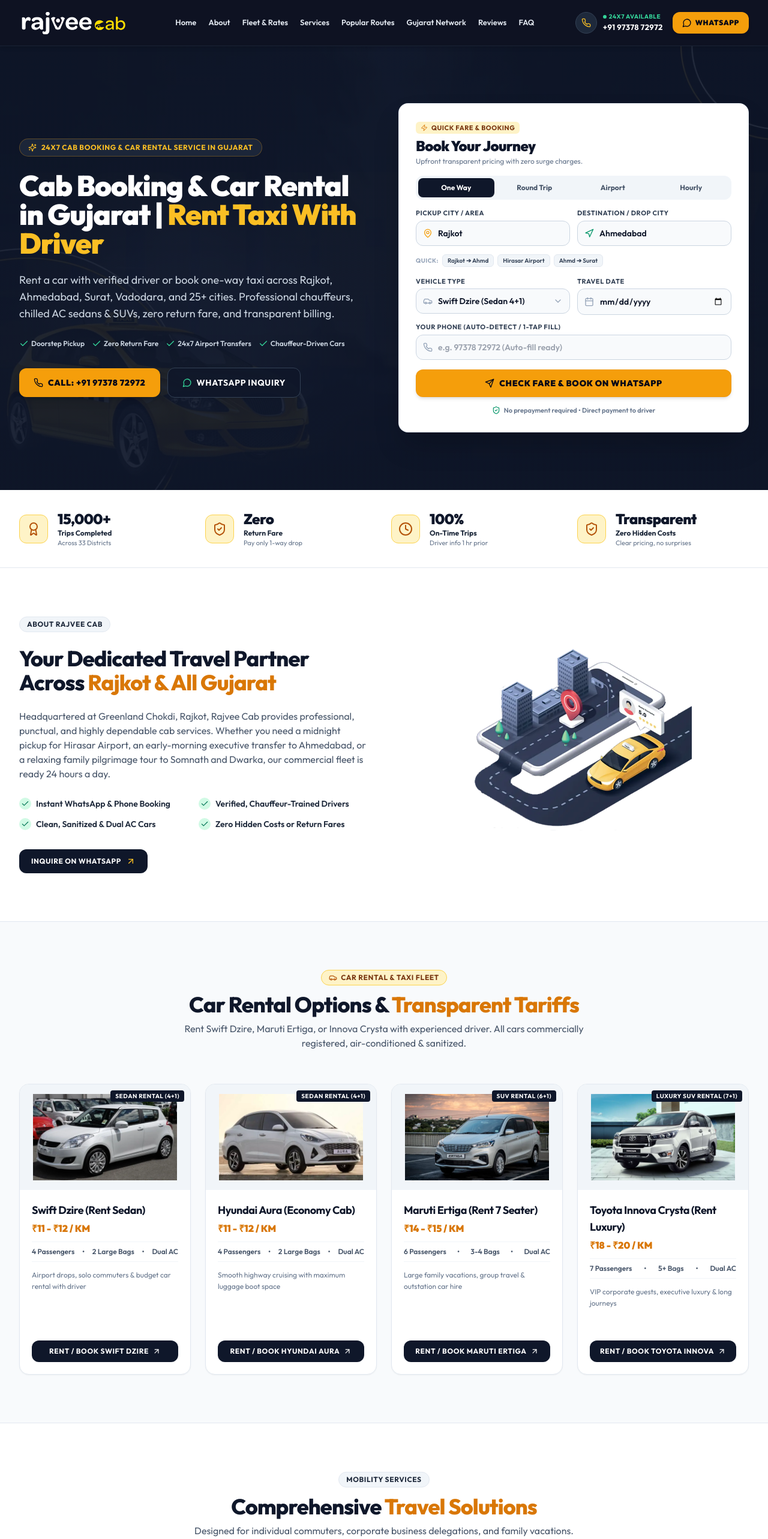
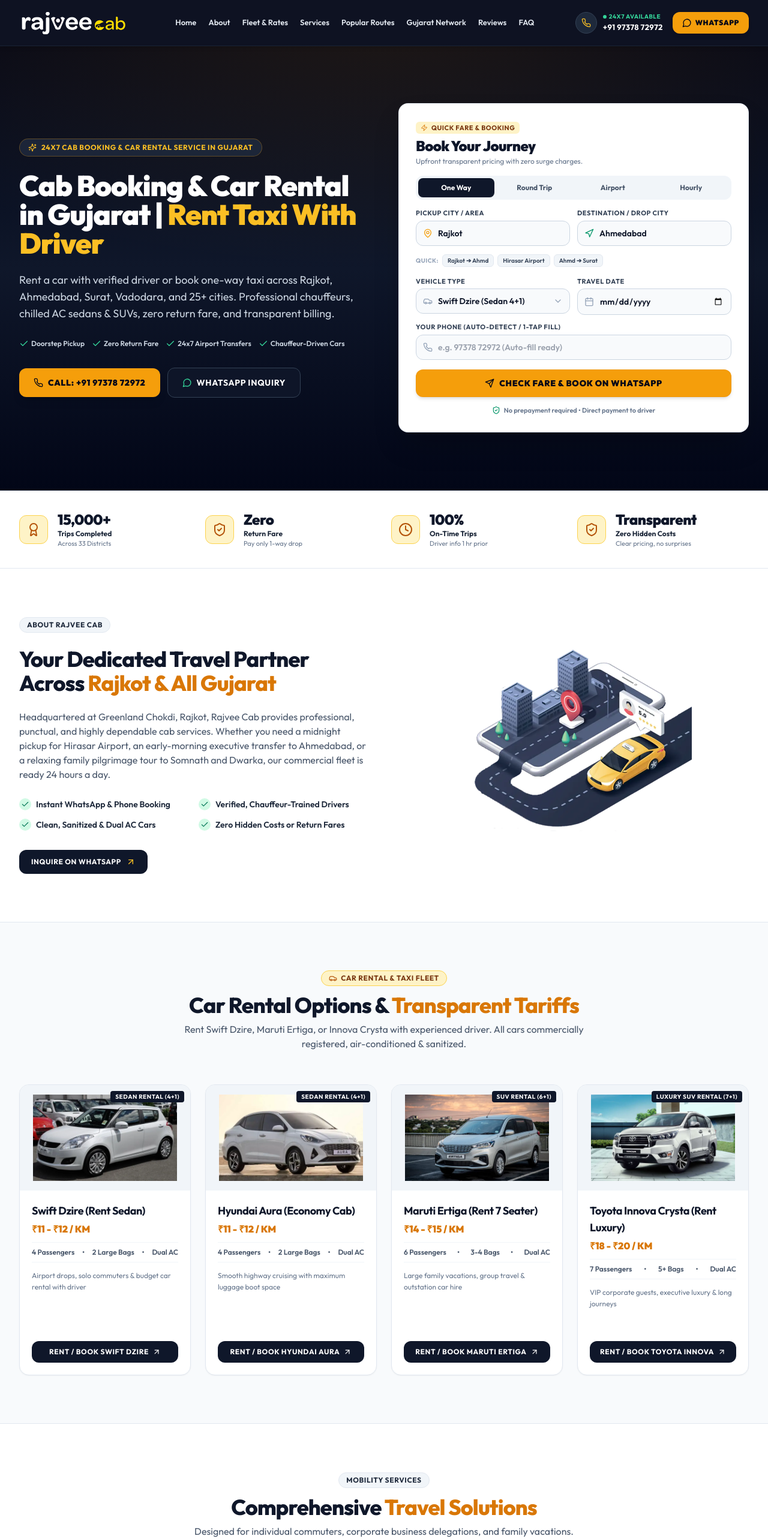
Before and after one commit to rajvee-cab/rajvee-cab.github.io, a Next.js app: page / in a window 1280 px wide. Shown: the top 2566 px of the page at 60% size. Built offline with nearby package versions, Linux system fonts and the light colour scheme.

Commit message:
Optimize LCP and Speed Index: Defer Google Maps iframe, remove background image network bottleneck, defer gtag, and optimize font/image loading for 91+ mobile score

```diff
--- a/src/app/layout.jsx
+++ b/src/app/layout.jsx
@@ -8,7 +8,6 @@
 const outfit = Outfit({
   subsets: ['latin'],
   display: 'swap',
-  weight: ['400', '500', '600', '700', '800', '900'],
 });
 
 export const viewport = {
@@ -185,11 +184,8 @@
           type="application/ld+json"
           dangerouslySetInnerHTML={{ __html: JSON.stringify(schemaTaxiService) }}
         />
-        {/* Google Analytics (gtag.js) - Direct Head Execution */}
-        <script
-          async
-          src="https://www.googletagmanager.com/gtag/js?id=G-Q158Y8TLVZ"
-        />
+        {/* Google Analytics (gtag.js) - High Performance Deferred Execution */}
+        <link rel="dns-prefetch" href="https://www.googletagmanager.com" />
         <script
           dangerouslySetInnerHTML={{
             __html: `
@@ -199,6 +195,26 @@
               gtag('config', 'G-Q158Y8TLVZ', {
                 page_path: window.location.pathname,
               });
+
+              function loadGtag() {
+                if (window.__gtagLoaded) return;
+                window.__gtagLoaded = true;
+                var s = document.createElement('script');
+                s.async = true;
+                s.src = 'https://www.googletagmanager.com/gtag/js?id=G-Q158Y8TLVZ';
+                document.head.appendChild(s);
+              }
+              if (document.readyState === 'complete') {
+                loadGtag();
+              } else {
+                window.addEventListener('load', function() {
+                  if ('requestIdleCallback' in window) {
+                    requestIdleCallback(loadGtag);
+                  } else {
+                    setTimeout(loadGtag, 1200);
+                  }
+                });
+              }
             `,
           }}
         />
--- a/src/app/page.jsx
+++ b/src/app/page.jsx
@@ -124,76 +124,13 @@
     },
   ];
 
-  const faqSchema = {
-    '@context': 'https://schema.org',
-    '@type': 'FAQPage',
-    mainEntity: [
-      {
-        '@type': 'Question',
-        name: 'How do I book a cab with Rajvee Cab?',
-        acceptedAnswer: {
-          '@type': 'Answer',
-          text: 'You can book instantly by calling our 24x7 desk at +91 97378 72972 or by sending a message on WhatsApp. Simply share your pickup location, drop city, travel date, and preferred car type. You will receive an immediate confirmation with driver and vehicle details.',
-        },
-      },
-      {
-        '@type': 'Question',
-        name: 'Is one-way taxi service available without paying return fare?',
-        acceptedAnswer: {
-          '@type': 'Answer',
-          text: 'Yes, 100%! With Rajvee Cab One-Way drops, you pay ONLY for the one-sided journey from your pickup to destination city. You never pay any return charges or empty vehicle return kms.',
-        },
-      },
-      {
-        '@type': 'Question',
-        name: 'What is the estimated taxi fare from Rajkot to Ahmedabad?',
-        acceptedAnswer: {
-          '@type': 'Answer',
-          text: 'For Rajkot to Ahmedabad one-way travel, Sedan (Swift Dzire / Hyundai Aura) typically starts around ₹2,299 to ₹2,500. Spacious SUVs like Maruti Ertiga range from ₹3,400 to ₹3,600, and Toyota Innova Crysta starts from ₹4,500. All fares are transparent with zero hidden charges.',
-        },
-      },
-      {
-        '@type': 'Question',
-        name: 'Do you provide 24x7 pickups for Rajkot Hirasar Airport & Ahmedabad SVPI Airport?',
-        acceptedAnswer: {
-          '@type': 'Answer',
-          text: 'Yes! We operate 24 hours a day, 365 days a year. Whether you have an early morning 4:00 AM flight departure or a late midnight flight arrival, our chauffeurs will be waiting at the terminal with your nameboard.',
-        },
-      },
-      {
-        '@type': 'Question',
-        name: 'What payment modes are accepted?',
-        acceptedAnswer: {
-          '@type': 'Answer',
-          text: 'We accept Cash, Google Pay, PhonePe, Paytm, and all UPI applications directly upon the completion of your journey. For corporate clients, clear trip receipts and bank transfer options are also available.',
-        },
-      },
-      {
-        '@type': 'Question',
-        name: 'Are the cabs safe for families, senior citizens, and female travelers?',
-        acceptedAnswer: {
-          '@type': 'Answer',
-          text: 'Safety is our highest priority. All Rajvee Cab drivers are police-verified, experienced on national and state highways, polite, and non-smoking. All vehicles are equipped with GPS tracking and chilled dual-AC systems.',
-        },
-      },
-    ],
-  };
-
   return (
     <div className="w-full max-w-full overflow-x-hidden">
-      <script
-        type="application/ld+json"
-        dangerouslySetInnerHTML={{ __html: JSON.stringify(faqSchema) }}
-      />
-      {/* 1. Hero Section - Executive Corporate Styling */}
-      <section
-        className="relative py-10 sm:py-16 lg:py-24 bg-slate-950 text-white bg-cover bg-center"
-        style={{
-          backgroundImage:
-            "linear-gradient(rgba(15, 23, 42, 0.90), rgba(15, 23, 42, 0.94)), url('/frontend/imgs/Banner1.webp')",
-        }}
-      >
-        <div className="max-w-7xl mx-auto px-4 sm:px-6 lg:px-8">
+      {/* 1. Hero Section - Executive Corporate Styling (Zero-network pure CSS background for instant LCP) */}
+      <section className="relative py-10 sm:py-16 lg:py-24 bg-gradient-to-b from-slate-950 via-slate-900 to-slate-950 text-white border-b border-slate-800/80 overflow-hidden">
+        {/* Subtle decorative ambient glow */}
+        <div className="absolute inset-0 bg-[radial-gradient(ellipse_80%_60%_at_50%_-10%,rgba(245,158,11,0.12),rgba(15,23,42,0))] pointer-events-none" />
+        <div className="max-w-7xl mx-auto px-4 sm:px-6 lg:px-8 relative z-10">
           <div className="grid grid-cols-1 lg:grid-cols-12 gap-8 lg:gap-12 items-center">
 
             {/* Left Column: Corporate Value Proposition */}
--- a/src/components/Footer.jsx
+++ b/src/components/Footer.jsx
@@ -78,6 +78,7 @@
                 src="/frontend/imgs/logo-w.png"
                 alt="Rajvee Cab"
                 fill
+                sizes="192px"
                 className="object-contain object-left"
               />
             </div>
--- a/src/components/Navbar.jsx
+++ b/src/components/Navbar.jsx
@@ -60,6 +60,7 @@
                   src="/frontend/imgs/logo-w.png"
                   alt="Rajvee Cab"
                   fill
+                  sizes="(max-width: 640px) 144px, 192px"
                   priority
                   className="object-contain object-left"
                 />
--- a/src/components/OfficeLocationMap.jsx
+++ b/src/components/OfficeLocationMap.jsx
@@ -1,7 +1,11 @@
-import { MapPin, Phone, MessageCircle, Clock, Navigation, ExternalLink, ShieldCheck, Star } from 'lucide-react';
+'use client';
+import { useState } from 'react';
+import { MapPin, Phone, MessageCircle, Clock, Navigation, ExternalLink, Star, Layers } from 'lucide-react';
 import { formatWhatsAppGeneral } from '@/utils/whatsapp';
 
 export default function OfficeLocationMap() {
+  const [isLoaded, setIsLoaded] = useState(false);
+
   return (
     <section className="py-12 sm:py-16 bg-slate-900 text-white relative overflow-hidden" id="office-location">
       <div className="max-w-7xl mx-auto px-4 sm:px-6 lg:px-8 relative z-10">
@@ -105,8 +109,9 @@
             </div>
           </div>
 
-          {/* Right Column: Embedded Google Map */}
-          <div className="lg:col-span-7 rounded-2xl overflow-hidden border border-slate-800 shadow-2xl min-h-[350px] relative bg-slate-950">
+          {/* Right Column: Google Maps (Optimized Facade for 95+ PageSpeed) */}
+          <div className="lg:col-span-7 rounded-2xl overflow-hidden border border-slate-800 shadow-2xl min-h-[350px] relative bg-slate-950 flex flex-col items-center justify-center">
+            {isLoaded ? (
               <iframe
                 src="https://maps.google.com/maps?q=Greenland+Chokdi,+Rajkot,+Gujarat+360003&t=&z=14&ie=UTF8&iwloc=&output=embed"
                 width="100%"
@@ -118,6 +123,47 @@
                 title="Rajvee Cab Official Location Map - Greenland Chokdi, Rajkot"
                 className="w-full h-full min-h-[350px] lg:min-h-full"
               />
+            ) : (
+              <div
+                onClick={() => setIsLoaded(true)}
+                className="w-full h-full min-h-[350px] p-6 flex flex-col items-center justify-center text-center cursor-pointer group relative overflow-hidden bg-gradient-to-br from-slate-900 via-slate-950 to-slate-900"
+              >
+                {/* Visual road grid backdrop */}
+                <div className="absolute inset-0 opacity-10 bg-[radial-gradient(#f59e0b_1px,transparent_1px)] [background-size:16px_16px] pointer-events-none" />
+
+                {/* Animated Pulsing Map Pin */}
+                <div className="relative mb-4">
+                  <div className="w-16 h-16 rounded-full bg-amber-500/20 animate-ping absolute inset-0" />
+                  <div className="relative w-16 h-16 rounded-full bg-amber-500 text-slate-950 flex items-center justify-center shadow-xl group-hover:scale-110 transition duration-300">
+                    <MapPin className="w-8 h-8 fill-slate-950 text-amber-500" />
+                  </div>
+                </div>
+
+                <div className="relative z-10 max-w-md">
+                  <span className="inline-block px-3 py-1 rounded-full bg-slate-800 border border-slate-700 text-amber-400 text-xs font-bold uppercase tracking-wider mb-2">
+                    National Highway 27, Greenland Chokdi
+                  </span>
+                  <h4 className="text-lg sm:text-xl font-extrabold text-white mb-1.5">
+                    Rajvee Cab Rajkot Main Hub
+                  </h4>
+                  <p className="text-xs sm:text-sm text-slate-400 mb-5 leading-relaxed">
+                    Interactive Google Map with live navigation, junction view, and 24x7 fleet dispatch point.
+                  </p>
+
+                  <button
+                    type="button"
+                    onClick={(e) => {
+                      e.stopPropagation();
+                      setIsLoaded(true);
+                    }}
+                    className="inline-flex items-center gap-2 px-5 py-3 rounded-xl bg-amber-500 group-hover:bg-amber-400 text-slate-950 font-black text-xs uppercase tracking-wider shadow-lg transition duration-200"
+                  >
+                    <Layers className="w-4 h-4 shrink-0" />
+                    <span>Load Interactive Google Map</span>
+                  </button>
+                </div>
+              </div>
+            )}
           </div>
 
         </div>
```
Lines whose indentation alone changed are shown as unchanged.
